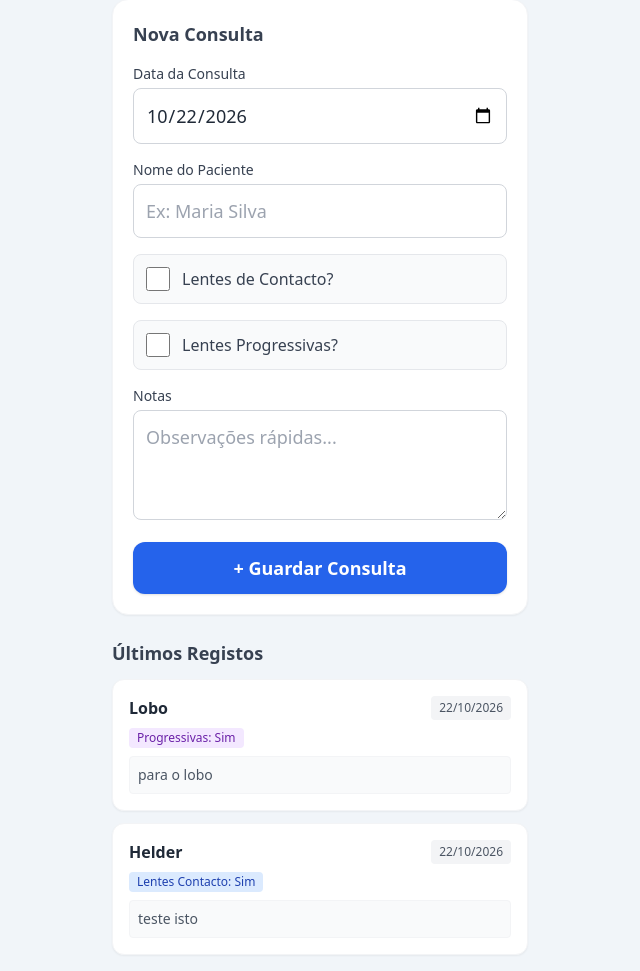
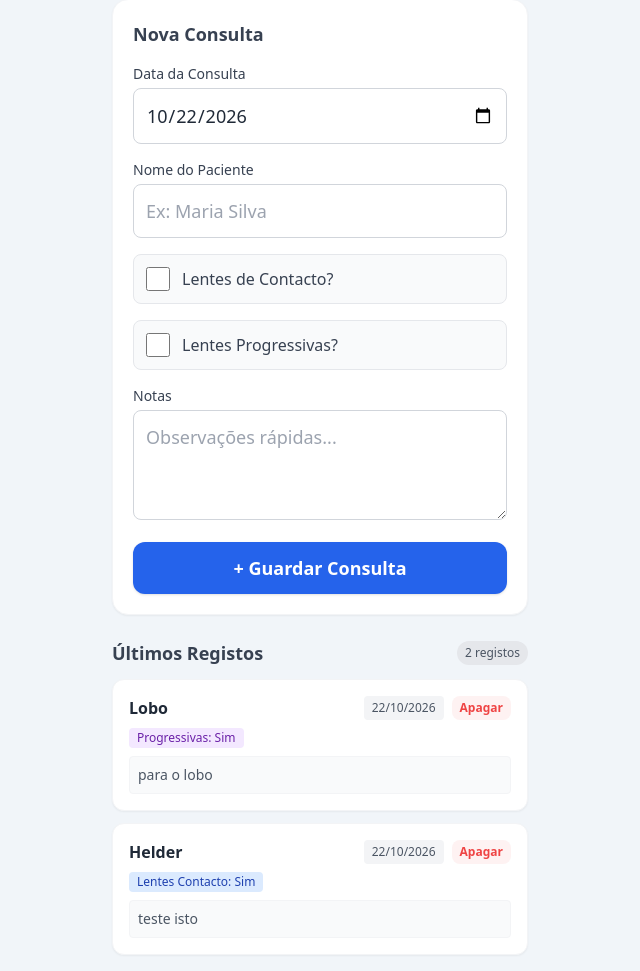
Before and after one commit to hpires24/optometria_app, a Django app: page / in a window 1280 px wide. Shown: the part 93-1064 px from the top of the page, without its empty margins (320-960 px from the left). Run offline with Django 4.2, Linux system fonts and the light colour scheme; data comes from the database, SQL or seed files in the repository; some libraries are stand-ins or nearby versions.

Commit message:
Adicionar opcao de apagar e aumentar limite de registos

```diff
--- a/consultas/templates/consultas/home.html
+++ b/consultas/templates/consultas/home.html
@@ -13,6 +13,7 @@
   <p class="text-sm text-gray-500">Optometria Simples</p>
 </header>
 
+<!-- Formulário -->
 <main class="bg-white p-5 rounded-2xl shadow-sm mb-6 border border-gray-100">
   <h2 class="text-lg font-semibold mb-4 text-gray-700">Nova Consulta</h2>
   <form method="POST" class="space-y-4">
@@ -28,7 +29,6 @@
       {{ form.nome_paciente }}
     </div>
 
-    <!-- Seleção de Lentes de Contacto -->
     <div class="flex items-center space-x-3 bg-gray-50 p-3 rounded-lg border border-gray-200">
       {{ form.lentes }}
       <label for="{{ form.lentes.id_for_label }}" class="text-base font-medium text-gray-700 cursor-pointer">
@@ -36,7 +36,6 @@
       </label>
     </div>
 
-    <!-- Seleção de Lentes Progressivas -->
     <div class="flex items-center space-x-3 bg-gray-50 p-3 rounded-lg border border-gray-200">
       {{ form.progressivas }}
       <label for="{{ form.progressivas.id_for_label }}" class="text-base font-medium text-gray-700 cursor-pointer">
@@ -55,14 +54,29 @@
   </form>
 </main>
 
+<!-- Lista de Consultas com Botão de Apagar -->
 <section>
-  <h2 class="text-lg font-semibold mb-3 text-gray-700">Últimos Registos</h2>
+  <div class="flex justify-between items-center mb-3">
+    <h2 class="text-lg font-semibold text-gray-700">Últimos Registos</h2>
+    <span class="text-xs bg-gray-200 text-gray-600 px-2 py-1 rounded-full font-medium">
+                {{ consultas|length }} registos
+            </span>
+  </div>
+
   <div class="space-y-3">
     {% for consulta in consultas %}
     <div class="bg-white p-4 rounded-xl shadow-sm border border-gray-100">
       <div class="flex justify-between items-start mb-1">
         <span class="font-bold text-gray-800 text-base">{{ consulta.nome_paciente }}</span>
-        <span class="text-xs bg-gray-100 text-gray-600 px-2 py-1 rounded">{{ consulta.data_consulta|date:"d/m/Y" }}</span>
+        <div class="flex items-center space-x-2">
+          <span class="text-xs bg-gray-100 text-gray-600 px-2 py-1 rounded">{{ consulta.data_consulta|date:"d/m/Y" }}</span>
+          <!-- Botão Eliminar -->
+          <a href="{% url 'eliminar_consulta' consulta.id %}"
+             onclick="return confirm('Tem a certeza que deseja apagar o registo de {{ consulta.nome_paciente }}?');"
+             class="text-red-500 hover:text-red-700 bg-red-50 p-1 rounded-lg text-xs font-semibold px-2 transition">
+            Apagar
+          </a>
+        </div>
       </div>
 
       <div class="mt-2 flex flex-wrap gap-1">
--- a/consultas/urls.py
+++ b/consultas/urls.py
@@ -3,4 +3,5 @@ from . import views
 
 urlpatterns = [
     path('', views.home, name='home'),
+    path('eliminar/<int:consulta_id>/', views.eliminar_consulta, name='eliminar_consulta'),
 ]
--- a/consultas/views.py
+++ b/consultas/views.py
@@ -1,4 +1,4 @@
-from django.shortcuts import render, redirect
+from django.shortcuts import render, redirect, get_object_or_404
 from .models import Consulta
 from .forms import ConsultaForm
 
@@ -11,5 +11,10 @@ def home(request):
     else:
         form = ConsultaForm()
 
-    consultas = Consulta.objects.all()[:10]  # Obtém as 10 consultas mais recentes
+    consultas = Consulta.objects.all()[:20]  # Mostra as últimas 20 consultas
     return render(request, 'consultas/home.html', {'form': form, 'consultas': consultas})
+
+def eliminar_consulta(request, consulta_id):
+    consulta = get_object_or_404(Consulta, id=consulta_id)
+    consulta.delete()
+    return redirect('home')
```
